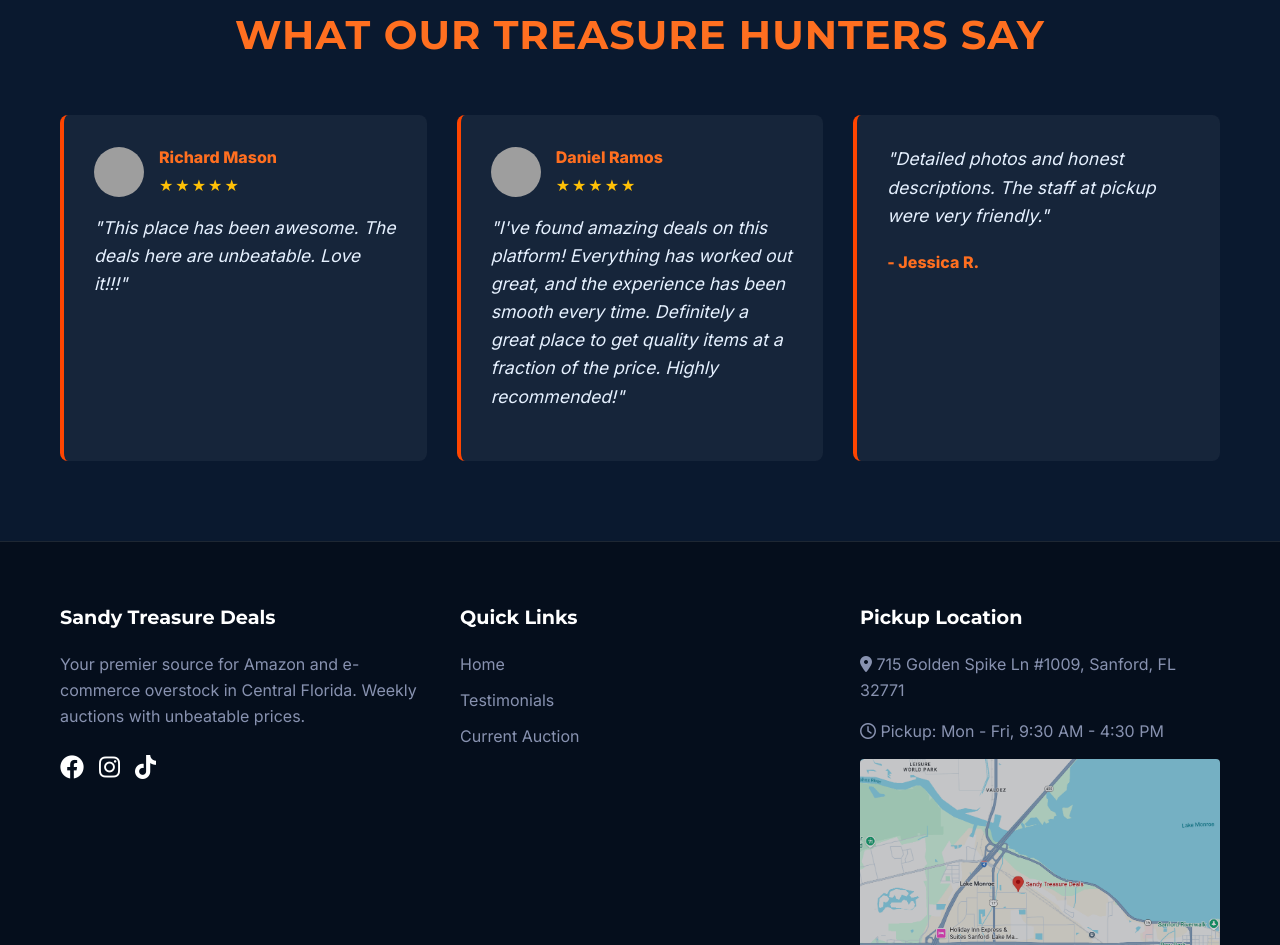
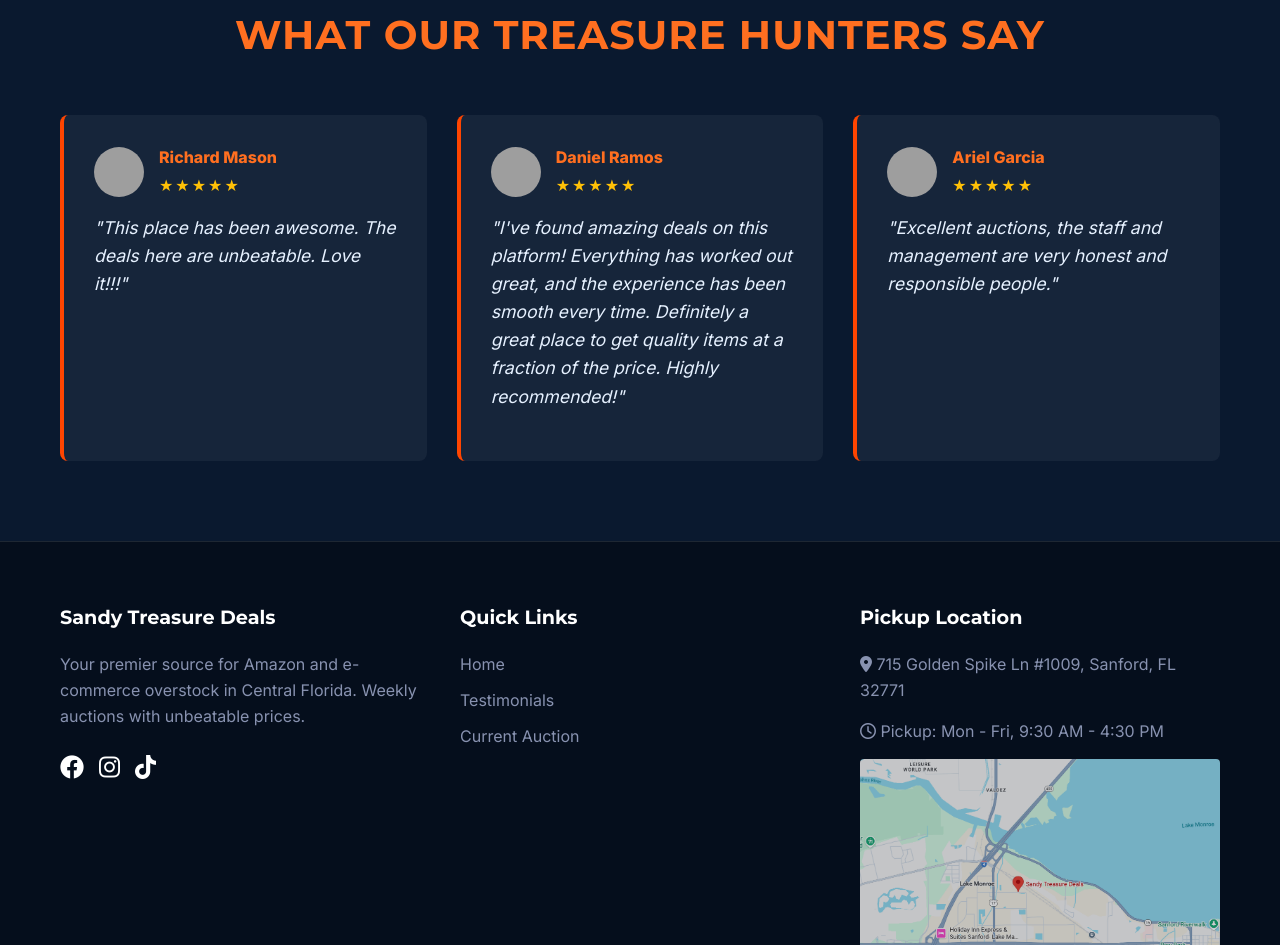
Before and after one commit to meca42/sandy-treasure-deals, a plain HTML site: page index.html in a window 1280 px wide. Shown: the part 2536-3481 px from the top of the page. Drawn offline with Linux system fonts and the light colour scheme; grey boxes are pictures that could not be loaded.

Commit message:
Update third testimonial with Ariel Garcia review

```diff
--- a/index.html
+++ b/index.html
@@ -174,9 +174,16 @@
                         fraction of the price. Highly recommended!"</p>
                 </div>
                 <div class="testimonial-card">
-                    <p class="quote">"Detailed photos and honest descriptions. The staff at pickup were very friendly."
-                    </p>
-                    <p class="author">- Jessica R.</p>
+                    <div class="testimonial-header">
+                        <img src="https://lh3.googleusercontent.com/a-/ALV-UjWoX5i92qW2syseWCmkltKV9CfY8QxcWmftLnqz9hUhqJC9reHG=w144-h144-p-rp-mo-br100"
+                            alt="Ariel Garcia" class="testimonial-avatar">
+                        <div class="testimonial-info">
+                            <p class="author">Ariel Garcia</p>
+                            <div class="stars">★★★★★</div>
+                        </div>
+                    </div>
+                    <p class="quote">"Excellent auctions, the staff and management are very honest and responsible
+                        people."</p>
                 </div>
             </div>
         </div>
```
